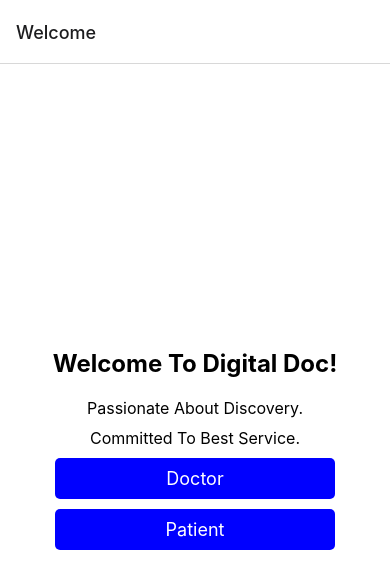
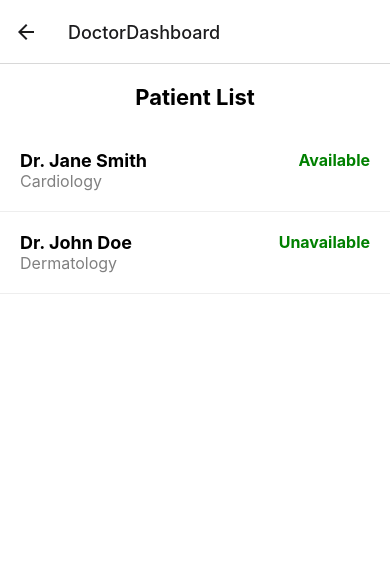
Before and after one commit to ManjurulDev/digital-doc, a React Native app: screen /DoctorDashboard in a window 390 px wide. Shown: the top 588 px of the page. Built offline with nearby package versions, Linux system fonts and the light colour scheme.

Commit message:
login api integrate

```diff
--- a/App.js
+++ b/App.js
@@ -8,6 +8,7 @@ import WelcomePage from './src/WelcomePage';
 import DoctorLogin from './src/DoctorLogin';
 import PatientLoginPage from './src/PatientLogin';
 import PatientDashboard from './src/PatientDashboard';
+import DoctorDashboard from './src/DoctorDashboard';
 import PatientRegistration from './src/PatientRegistration';
 
 const Stack = createNativeStackNavigator();
@@ -17,15 +18,13 @@ export default function App() {
       <Stack.Navigator initialRouteName="Welcome">
         <Stack.Screen name="Welcome" component={WelcomePage} />
         <Stack.Screen name="PatientDashboard" component={PatientDashboard} />
+        <Stack.Screen name="DoctorDashboard" component={DoctorDashboard} />
         <Stack.Screen name="Login" component={Login} />
         <Stack.Screen name="HomePage" component={HomePage} />
         <Stack.Screen name="CallPage" component={VoiceCallPage} />
         <Stack.Screen name="DoctorLogin" component={DoctorLogin} />
         <Stack.Screen name="PatientLogin" component={PatientLoginPage} />
-        <Stack.Screen
-          name="PatientRegistration"
-          component={PatientRegistration}
-        />
+        <Stack.Screen name="PatientRegistration" component={PatientRegistration}/>
       </Stack.Navigator>
     </NavigationContainer>
   );
--- a/package.json
+++ b/package.json
@@ -24,6 +24,7 @@
     "react-native": "0.73.0",
     "react-native-encrypted-storage": "^4.0.3",
     "react-native-keep-awake": "4.0.0",
+    "react-native-keyboard-aware-scroll-view": "^0.9.5",
     "react-native-safe-area-context": "^4.8.0",
     "react-native-screens": "^3.29.0",
     "react-native-sound": "^0.11.2",
--- /dev/null
+++ b/src/DoctorDashboard.js
@@ -0,0 +1,72 @@
+import React from 'react';
+import {FlatList, StyleSheet, Text, View} from 'react-native';
+
+const doctorsData = [
+  // Example data structure
+  {id: '1', name: 'Dr. Jane Smith', specialty: 'Cardiology', available: true},
+  {id: '2', name: 'Dr. John Doe', specialty: 'Dermatology', available: false},
+  // Add more doctors as needed
+];
+
+const DoctorItem = ({name, specialty, available}) => (
+  <View style={styles.doctorItem}>
+    <View style={styles.doctorInfo}>
+      <Text style={styles.doctorName}>{name}</Text>
+      <Text style={styles.doctorSpecialty}>{specialty}</Text>
+    </View>
+    <Text style={styles.doctorAvailability}>
+      {available ? 'Available' : 'Unavailable'}
+    </Text>
+  </View>
+);
+
+const DoctorDashboard = () => {
+  return (
+    <View style={styles.container}>
+      <Text style={styles.header}>Patient List</Text>
+      <FlatList
+        data={doctorsData}
+        keyExtractor={item => item.id}
+        renderItem={({item}) => <DoctorItem {...item} />}
+      />
+    </View>
+  );
+};
+
+const styles = StyleSheet.create({
+  container: {
+    flex: 1,
+    backgroundColor: '#fff',
+  },
+  header: {
+    fontSize: 22,
+    fontWeight: 'bold',
+    margin: 20,
+    textAlign: 'center',
+  },
+  doctorItem: {
+    flexDirection: 'row',
+    justifyContent: 'space-between',
+    padding: 20,
+    borderBottomWidth: 1,
+    borderBottomColor: '#eee',
+  },
+  doctorInfo: {
+    flexDirection: 'column',
+  },
+  doctorName: {
+    fontSize: 18,
+    fontWeight: 'bold',
+  },
+  doctorSpecialty: {
+    fontSize: 16,
+    color: 'gray',
+  },
+  doctorAvailability: {
+    fontSize: 16,
+    fontWeight: 'bold',
+    color: 'green',
+  },
+});
+
+export default DoctorDashboard;
--- a/src/DoctorLogin.js
+++ b/src/DoctorLogin.js
@@ -6,15 +6,26 @@ import {
   TextInput,
   TouchableOpacity,
 } from 'react-native';
+import {postDoctorLogin} from "./app/api/doctor.api";
 // import CheckBox from '@react-native-community/checkbox';
 
-const DoctorLoginPage = () => {
-  const [identificationNumber, setIdentificationNumber] = useState('');
-  const [password, setPassword] = useState('');
+const DoctorLoginPage = ({navigation}) => {
+  const [identification, setIdentification] = useState("");
+  const [password, setPassword] = useState("");
+  const [errorsMessage, setErrors] = useState({});
 
   const handleLogin = () => {
-    // Implement the login logic
-    console.log('Login credentials:', identificationNumber, password);
+    postDoctorLogin({identification, password})
+        .then(({data: {data: data}}) => {
+          navigation.navigate('DoctorDashboard')
+        }).catch((error) => {
+      if (error.response.status === 422) {
+        let res = error.response.data.errors;
+        setErrors(res)
+      } else {
+        alert(error.response)
+      }
+    });
   };
 
   return (
@@ -24,9 +35,10 @@ const DoctorLoginPage = () => {
       <TextInput
         style={styles.input}
         placeholder="Identification Number"
-        onChangeText={setIdentificationNumber}
-        value={identificationNumber}
+        onChangeText={setIdentification}
+        value={identification}
       />
+      {!!errorsMessage && <Text style={styles.error}>{errorsMessage.identification}</Text>}
       <TextInput
         style={styles.input}
         placeholder="Password"
@@ -34,18 +46,8 @@ const DoctorLoginPage = () => {
         value={password}
         secureTextEntry
       />
-      <View style={styles.rememberMeContainer}>
-        {/*<CheckBox*/}
-        {/*  value={rememberMe}*/}
-        {/*  onValueChange={setRememberMe}*/}
-        {/*  style={styles.checkbox}*/}
-        {/*/>*/}
-        {/*<Text style={styles.label}>Remember me</Text>*/}
-        {/*<TouchableOpacity onPress={() => console.log('Forgot Password')}>*/}
-        {/*  <Text style={styles.forgotPasswordText}>Forgot password?</Text>*/}
-        {/*</TouchableOpacity>*/}
-      </View>
-      <TouchableOpacity style={styles.loginButton} onPress={handleLogin}>
+      {!!errorsMessage && <Text style={styles.error}>{errorsMessage.password}</Text>}
+      <TouchableOpacity style={styles.loginButton} onPress={() => handleLogin()}>
         <Text style={styles.loginButtonText}>Sign In</Text>
       </TouchableOpacity>
       <TouchableOpacity onPress={() => console.log('Sign Up')}>
@@ -56,6 +58,10 @@ const DoctorLoginPage = () => {
 };
 
 const styles = StyleSheet.create({
+  error: {
+    color: 'red',
+    marginBottom: 5,
+  },
   container: {
     flex: 1,
     justifyContent: 'center',
--- a/src/PatientLogin.js
+++ b/src/PatientLogin.js
@@ -18,7 +18,7 @@ const PatientLoginPage = ({navigation}) => {
   const handleLogin = async () => {
     postPatientLogin({identification, password})
         .then(({data: {data: data}}) => {
-          navigation.navigate('CallPage');
+          navigation.navigate('PatientDashboard');
         }).catch((error) => {
       if (error.response.status === 422) {
         let res = error.response.data.errors;
@@ -49,20 +49,11 @@ const PatientLoginPage = ({navigation}) => {
       />
       {!!errorsMessage && <Text style={styles.error}>{errorsMessage.password}</Text>}
       <View style={styles.rememberMeContainer}>
-        {/*<CheckBox*/}
-        {/*  value={rememberMe}*/}
-        {/*  onValueChange={setRememberMe}*/}
-        {/*  style={styles.checkbox}*/}
-        {/*/>*/}
-        {/*<Text style={styles.label}>Remember me</Text>*/}
-        {/*<TouchableOpacity onPress={() => console.log('Forgot Password')}>*/}
-        {/*  <Text style={styles.forgotPasswordText}>Forgot password?</Text>*/}
-        {/*</TouchableOpacity>*/}
       </View>
       <TouchableOpacity style={styles.loginButton}  onPress={() => handleLogin()}>
         <Text style={styles.loginButtonText}>Sign In</Text>
       </TouchableOpacity>
-      <TouchableOpacity onPress={() => console.log('Sign Up')}>
+      <TouchableOpacity onPress={() => navigation.navigate('PatientRegistration')}>
         <Text style={styles.signUpText}>Don't have an account?</Text>
       </TouchableOpacity>
     </View>
--- a/src/PatientRegistration.js
+++ b/src/PatientRegistration.js
@@ -7,43 +7,109 @@ import {
     TouchableOpacity,
 } from 'react-native';
 import {Picker} from '@react-native-picker/picker';
+import {KeyboardAwareScrollView} from 'react-native-keyboard-aware-scroll-view';
+import {postPatientsRegister} from "./app/api/patients.api";
 
-const PatientRegistrationPage = () => {
-  const [idCardNo, setIdCardNo] = useState('');
-  const [name, setName] = useState('');
-  const [password, setPassword] = useState('');
-  const [title, setTitle] = useState('');
-  const [email, setEmail] = useState('');
-  const [phone, setPhone] = useState('');
+const PatientRegistrationPage = ({navigation}) => {
+    const [title, setTitle] = useState();
+    const [name, setName] = useState("");
+    const [email, setEmail] = useState("");
+    const [phone, setPhone] = useState("");
+    const [identification, setIdentification] = useState("");
+    const [password, setPassword] = useState("");
+    const [confirmation, setConfirmation] = useState("");
+    const [errorsMessage, setErrors] = useState({});
 
     const handleRegister = () => {
-    // Implement the registration logic
-    console.log(
-      'Registration details:',
-      idCardNo,
-      name,
-      password,
-      title,
-      email,
-      phone,
-    );
+        let fromModel = {
+            title: title,
+            name: name,
+            email: email,
+            phone: phone,
+            identification: identification,
+            password: password,
+            password_confirmation: confirmation,
+        };
+
+        postPatientsRegister(fromModel)
+            .then(({data: {message}}) => {
+                navigation.navigate('PatientLogin')
+            }).catch((error) => {
+            if (error.response.status === 422) {
+                let res = error.response.data.errors;
+                setErrors(res)
+            } else {
+                alert(error.response)
+            }
+        });
     };
 
     return (
+        <KeyboardAwareScrollView
+            contentContainerStyle={{
+                flexGrow: 1,
+            }}
+            enableOnAndroid={true}
+            showsVerticalScrollIndicator={false}
+        >
             <View style={styles.container}>
                 <Text style={styles.header}>Patient Registration</Text>
+
+                <View style={{width: '100%'}}>
                     <TextInput
                         style={styles.input}
                         placeholder="ID Card No"
-        onChangeText={setIdCardNo}
-        value={idCardNo}
+                        onChangeText={setIdentification}
+                        value={identification}
                     />
+                    {!!errorsMessage && <Text style={styles.error}>{errorsMessage.identification}</Text>}
+                </View>
+
+                <View style={styles.pickerContainer}>
+                    <Picker
+                        selectedValue={title}
+                        style={styles.picker}
+                        onValueChange={(itemValue) => setTitle(itemValue)}>
+                        <Picker.Item label="Mr" value="mr"/>
+                        <Picker.Item label="Ms" value="ms"/>
+                        <Picker.Item label="Mrs" value="mrs"/>
+                        <Picker.Item label="Dr" value="dr"/>
+                    </Picker>
+                </View>
+                <View style={{width: '100%', alignItems: 'center'}}>
                     <TextInput
                         style={styles.input}
                         placeholder="Name"
                         onChangeText={setName}
                         value={name}
                     />
+                    {!!errorsMessage && <Text style={styles.error}>{errorsMessage.name}</Text>}
+                </View>
+
+                <View style={{width: '100%', alignItems: 'center'}}>
+                    <TextInput
+                        style={styles.input}
+                        placeholder="Email"
+                        onChangeText={setEmail}
+                        value={email}
+                    />
+                    {!!errorsMessage && <Text style={styles.error}>{errorsMessage.email}</Text>}
+                </View>
+
+
+                <View style={{width: '100%', alignItems: 'center'}}>
+                    <TextInput
+                        style={styles.input}
+                        placeholder="Phone"
+                        onChangeText={setPhone}
+                        value={phone}
+                        keyboardType="phone-pad"
+                    />
+                    {!!errorsMessage && <Text style={styles.error}>{errorsMessage.phone}</Text>}
+                </View>
+
+
+                <View style={{width: '100%', alignItems: 'center', marginBottom: 10}}>
                     <TextInput
                         style={styles.input}
                         placeholder="Password"
@@ -51,39 +117,31 @@ const PatientRegistrationPage = () => {
                         value={password}
                         secureTextEntry
                     />
-      <View style={styles.pickerContainer}>
-        <Picker
-          selectedValue={title}
-          style={styles.picker}
-          onValueChange={(itemValue) => setTitle(itemValue)}>
-          <Picker.Item label="Mr" value="mr" />
-          <Picker.Item label="Ms" value="ms" />
-          <Picker.Item label="Mrs" value="mrs" />
-          <Picker.Item label="Dr" value="dr" />
-        </Picker>
                 </View>
 
+                <View style={{width: '100%', alignItems: 'center'}}>
                     <TextInput
                         style={styles.input}
-        placeholder="Email"
-        onChangeText={setEmail}
-        value={email}
+                        placeholder="Confirm Password"
+                        onChangeText={setConfirmation}
+                        value={confirmation}
+                        secureTextEntry
                     />
-      <TextInput
-        style={styles.input}
-        placeholder="Phone"
-        onChangeText={setPhone}
-        value={phone}
-        keyboardType="phone-pad"
-      />
+                </View>
+
                 <TouchableOpacity style={styles.registerButton} onPress={handleRegister}>
                     <Text style={styles.registerButtonText}>Register</Text>
                 </TouchableOpacity>
             </View>
+        </KeyboardAwareScrollView>
     );
 };
 
 const styles = StyleSheet.create({
+    error: {
+        color: 'red',
+        marginBottom: 5,
+    },
     container: {
         flex: 1,
         justifyContent: 'center',
@@ -94,15 +152,15 @@ const styles = StyleSheet.create({
     header: {
         fontSize: 24,
         fontWeight: 'bold',
-    marginBottom: 10,
+        marginBottom: 20,
     },
     input: {
         width: '100%',
         borderWidth: 1,
         borderColor: 'gray',
         borderRadius: 5,
-    padding: 15,
-    marginBottom: 10,
+        padding: 10,
+        marginBottom: 2,
     },
     pickerContainer: {
         width: '100%',
@@ -124,6 +182,7 @@ const styles = StyleSheet.create({
         backgroundColor: 'navy',
         borderRadius: 5,
         alignItems: 'center',
+        marginTop: 15
     },
     registerButtonText: {
         color: 'white',
--- a/src/VoiceCallPage.js
+++ b/src/VoiceCallPage.js
@@ -13,7 +13,6 @@ export default function VoiceCallPage({route, navigation}) {
                 userID={userID} // userID can be something like a phone number or the user id on your own user system.
                 userName={userName}
                 callID={'testCallAriqMonju'} // callID can be any unique string.
-
                 config={{
                     // You can also use ONE_ON_ONE_VOICE_CALL_CONFIG/GROUP_VIDEO_CALL_CONFIG/GROUP_VOICE_CALL_CONFIG to make more types of calls.
                     ...GROUP_VIDEO_CALL_CONFIG,
```
Also changed, not shown: 2 other files (tests, documents, lock files or other folders). Lines whose indentation alone changed are shown as unchanged.
